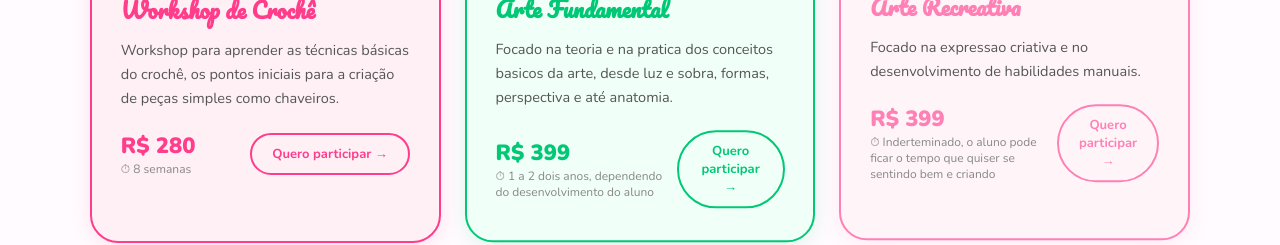
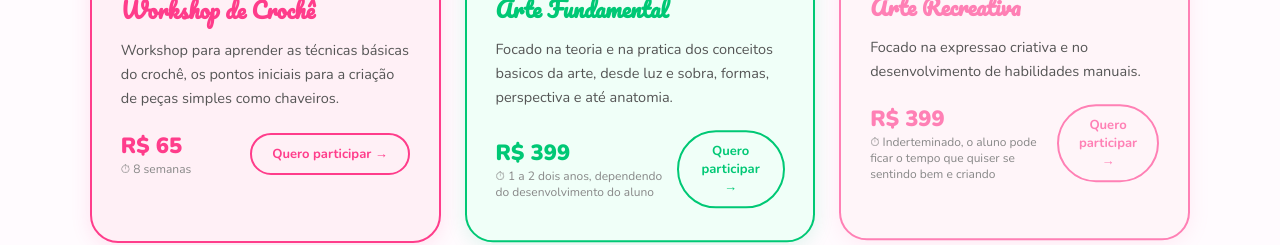
Before and after one commit to lucolive35/deliratelie, a Next.js app in the folder apps/web/: page / in a window 1280 px wide. Shown: the part 1860-2105 px from the top of the page. Built offline with nearby package versions, Linux system fonts and the light colour scheme.

Commit message:
feature: preco workshop croche

```diff
--- a/apps/web/app/page.tsx
+++ b/apps/web/app/page.tsx
@@ -20,7 +20,7 @@ const courses = [
     desc: "Workshop para aprender as técnicas básicas do crochê, os pontos iniciais para a criação de peças simples como chaveiros.",
     color: ROSA,
     bg: "#FFF0F6",
-    price: "R$ 280",
+    price: "R$ 65",
     duration: "8 semanas",
     tag: "Novo",
   },
```
